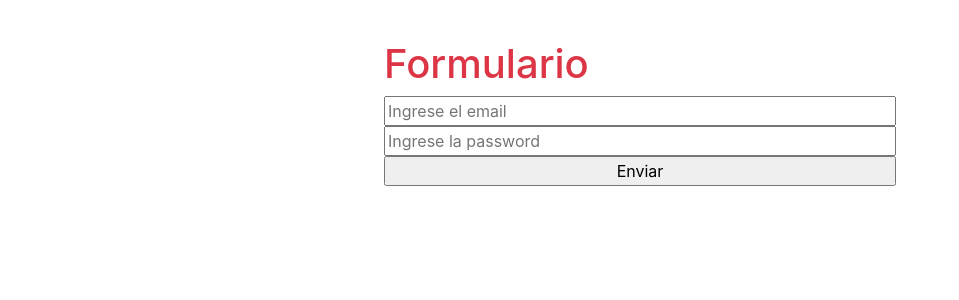
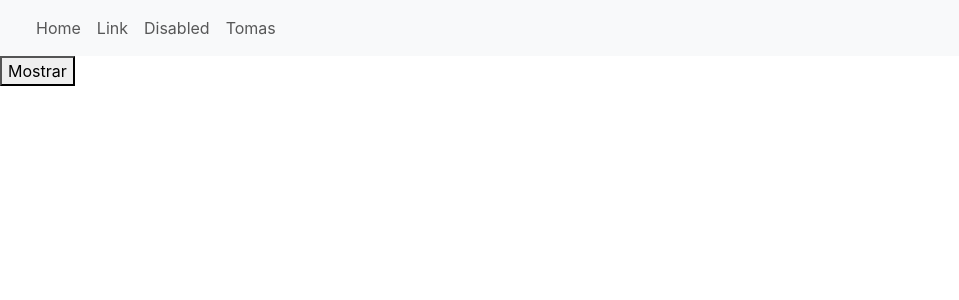
Before and after one commit to JulianaCotabarren/62321_react_ed_it, a React (Create React App) app: page / in a window 1280 px wide. Shown: the top 300 px of the page, without its empty margins (0-959 px from the left). Built offline with nearby package versions, Linux system fonts and the light colour scheme.

Commit message:
renderizado condicional y mapeo

```diff
--- a/src/App.js
+++ b/src/App.js
@@ -1,16 +1,59 @@
+import { useState, useEffect } from 'react';
 import './App.css';
 import Counter from './components/Counter/Counter';
 import Formulario from './components/Formulario/Formulario';
 import Productos from './views/Productos';
+import Navbar from './components/Navbar/Navbar';
 function App() {
+
+  const [showForms,setShowForms] = useState(false)
+  const [datos,setDatos] = useState({
+    nombre:'',
+    apellido:'',
+    materia:''
+  })
+
+  useEffect(() => {
+
+    if(showForms){
+      setDatos({
+          nombre:'Profe',
+          apellido:'Profe',
+          materia:'React'
+      })
+    }
+
+    return () => {
+      setDatos({
+        nombre:'',
+        apellido:'',
+        materia:''
+    })}
+  }, [showForms])
+
 
   return (
     <div className="App text-danger">
+      <Navbar navbar_items={["Home", "Link", "Disabled", "Tomas"]}/>
       {/* <Counter initialNumber={5} initialNombre={"Pepe"}/>
       <Counter initialNumber={10} initialNombre={"Juan"}/>
       <Counter initialNumber={50} initialNombre={"Ana"}/> */}
       {/* <Productos/> */}
+      <button onClick={() => setShowForms(!showForms)}>{ showForms ? 'Ocultar' : 'Mostrar'}</button>
+      {showForms &&
+      <>
       <Formulario/>
+      <Formulario condicional={true}/>
+      </>
+      }
+      {showForms && (
+        <>
+          <h1>{datos.nombre}</h1>
+          <h1>{datos.apellido}</h1>
+          <h1>{datos.materia}</h1>
+        </>
+      )}
+
     </div>
   );
 }
--- a/src/components/Formulario/Formulario.jsx
+++ b/src/components/Formulario/Formulario.jsx
@@ -1,6 +1,16 @@
 import React, { useState } from 'react'
 
-const Formulario = () => {
+const Formulario = (props) => {
+
+    const { condicional } = props
+
+    let contenido = null;
+
+    if(condicional) {
+        contenido = <div>Aca el condicional es true</div>
+    }else{
+        contenido = <div>Aca el condicional es false</div>
+    }
 
     const [form, setForm] = useState({
         email:'',
@@ -12,7 +22,7 @@ const Formulario = () => {
     const handleChange = (e) => {
         const {value,name} = e.target;
         setForm({
-            ...form,
+            ...form, //hago una copia del formulario en ese momento para que cuando termine de escribir el email y me mueva para escribir la contraseña el email se mantenga escrito en el formulario y no se borre
             [name]:value
         })
     }
@@ -26,6 +36,7 @@ const Formulario = () => {
         })
     }
 
+
   return (
     <div>
         <form onSubmit={handleSubmit} style={{display:'flex', flexDirection: 'column', width:'40%', margin: '40px auto'}}>
@@ -34,6 +45,7 @@ const Formulario = () => {
             <input onChange={handleChange} value={password} name='password' placeholder='Ingrese la password' type="password" />
             <input type="submit" value="Enviar" />
         </form>
+        {contenido}
     </div>
 
   )
--- a/src/components/Navbar/Navbar.jsx
+++ b/src/components/Navbar/Navbar.jsx
@@ -12,35 +12,18 @@ const Navbar = (props) => {
   return (
     <nav className="navbar navbar-expand-lg navbar-light bg-light">
   <div className="container-fluid">
-    <a className="navbar-brand" href="#">{nombre_logo}</a>
+    <a className="navbar-brand">{nombre_logo}</a>
     <button className="navbar-toggler" type="button" data-bs-toggle="collapse" data-bs-target="#navbarSupportedContent" aria-controls="navbarSupportedContent" aria-expanded="false" aria-label="Toggle navigation">
       <span className="navbar-toggler-icon"></span>
     </button>
     <div className="collapse navbar-collapse" id="navbarSupportedContent">
       <ul className="navbar-nav me-auto mb-2 mb-lg-0">
-
-        {navbar_items.map((nombre) => (
-          <NavbarItem nombre_item={nombre}/>
-
+        {navbar_items?.map((nombre,index) => (
+          <NavbarItem key={index} nombre_item={nombre}/>
         ))}
-
-        {/* <li className="nav-item">
-          <a className="nav-link active" aria-current="page" href="#">Home</a>
-        </li> */}
-        {/* <li className="nav-item">
-          <a className="nav-link" href="#">Link</a>
-        </li> */}
-        {/* <li className="nav-item">
-          <a className="nav-link disabled" href="#" tabindex="-1" aria-disabled="true">Disabled</a>
-        </li> */}
-
         {show_dropdown && <Dropdown dropdown_name={dropdown_name} list_arr={dropdown_list}/>}
-
       </ul>
-      {
-        search_bar ? <Searchbar/> : null //este código se puede mejorar poniéndolo de esta forma: search_bar && <Searchbar/>
-      }
-
+      {search_bar ? <Searchbar/> : null} {/* este código se puede mejorar poniéndolo de esta forma: search_bar && <Searchbar/> */}
     </div>
   </div>
 </nav>
--- a/src/components/Navbar/NavbarItem.jsx
+++ b/src/components/Navbar/NavbarItem.jsx
@@ -4,7 +4,7 @@ const NavbarItem = (props) => {
     const { nombre_item } = props;
   return (
     <li className="nav-item">
-        <a className="nav-link" href="#">{nombre_item}</a>
+        <a className="nav-link">{nombre_item}</a>
     </li>
   )
 }
--- a/src/components/ProductContainer.jsx
+++ b/src/components/ProductContainer.jsx
@@ -32,13 +32,10 @@ const ProductContainer = () => {
 
   useEffect(() => {
     console.log('se cargo el componente');
-
     return () => {
       console.log('se elimino el componente');
     }
   }, [click])
-
-
 
 
 console.log('se ejecuto este consol.log pero el html no cargo');
```
